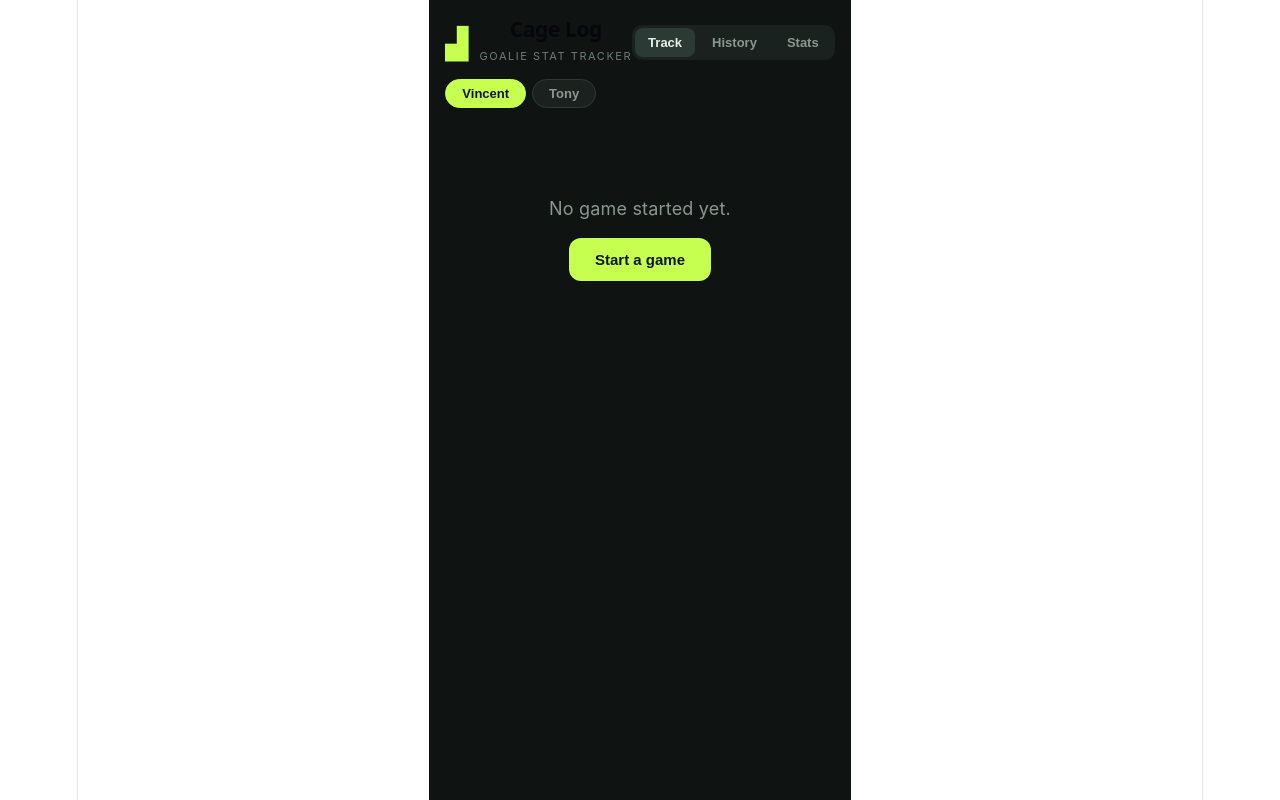
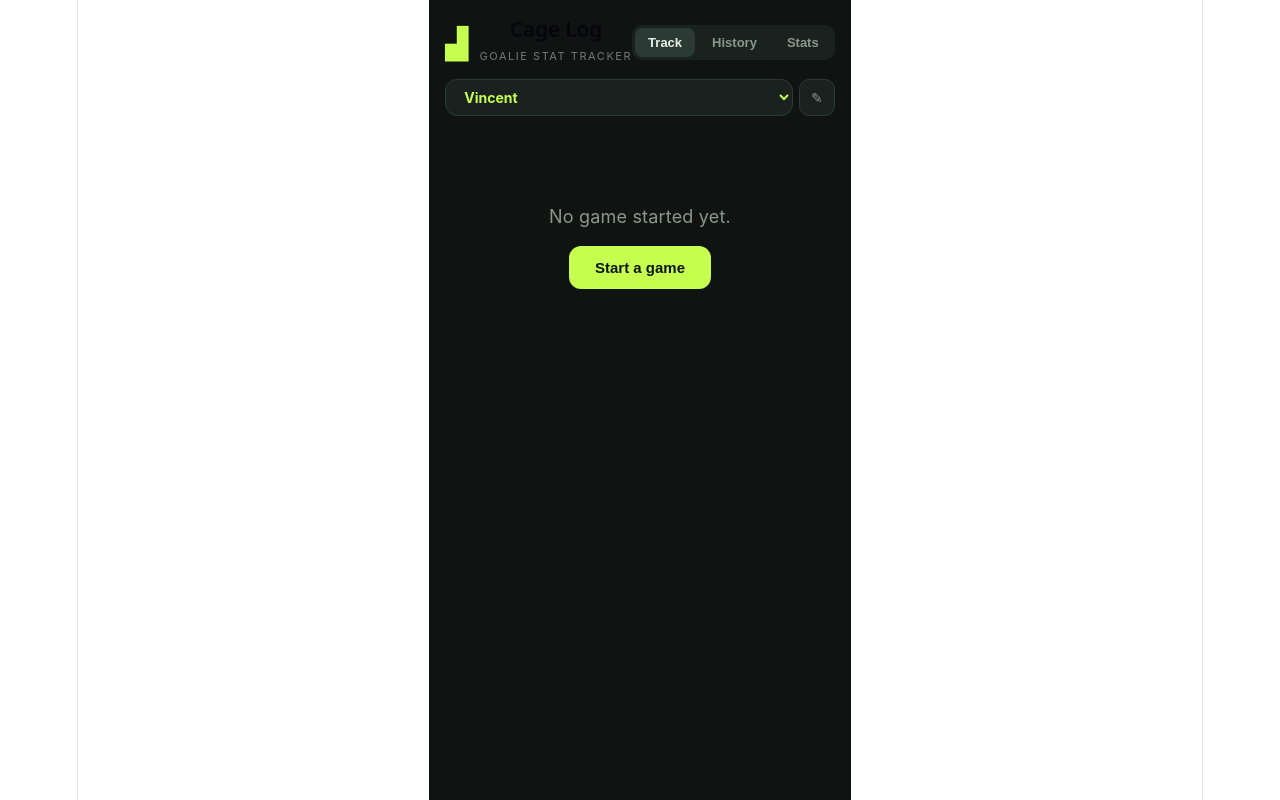
Before and after one commit to npomo/cage-log, a React (Vite) app: page / in a window 1280 px wide. Built offline with nearby package versions, Linux system fonts and the light colour scheme.

Commit message:
Replace player chip buttons with a dropdown selector
Adds inline add-player and rename-player flows to the dropdown, and
removes the now-redundant Players management section from History
since the dropdown already drives context for Track/History/Stats.

```diff
--- a/src/GoalieTracker.jsx
+++ b/src/GoalieTracker.jsx
@@ -127,6 +127,8 @@ export default function GoalieTracker() {
   const [activePlayerId, setActivePlayerId] = useState(null);
   const [editingPlayerId, setEditingPlayerId] = useState(null);
   const [playerNameDraft, setPlayerNameDraft] = useState("");
+  const [addingPlayer, setAddingPlayer] = useState(false);
+  const [newPlayerDraft, setNewPlayerDraft] = useState("");
 
   const didLoad = React.useRef(false);
   const lpTimer = React.useRef(null);
@@ -313,17 +315,20 @@ export default function GoalieTracker() {
     setEditDest(null);
   };
 
-  const addPlayer = () => {
-    const p = { id: `p_${Date.now()}`, name: `Player ${players.length + 1}` };
-    commitPlayers((prev) => [...prev, p]);
-    setEditingPlayerId(p.id);
-    setPlayerNameDraft(p.name);
-  };
-
   const savePlayerName = (id) => {
     const clean = playerNameDraft.trim();
     if (clean) commitPlayers((prev) => prev.map((p) => p.id === id ? { ...p, name: clean } : p));
     setEditingPlayerId(null);
+  };
+
+  const confirmAddPlayer = () => {
+    const clean = newPlayerDraft.trim();
+    setAddingPlayer(false);
+    setNewPlayerDraft("");
+    if (!clean) return;
+    const p = { id: `p_${Date.now()}`, name: clean };
+    commitPlayers((prev) => [...prev, p]);
+    switchPlayer(p.id);
   };
 
   const playerGames = games.filter((g) => g.playerId === activePlayerId);
@@ -364,15 +369,57 @@ export default function GoalieTracker() {
           </nav>
         </div>
         <div className="player-bar">
-          {players.map((p) => (
-            <button
-              key={p.id}
-              className={`player-chip${activePlayerId === p.id ? " on" : ""}`}
-              onClick={() => switchPlayer(p.id)}
-            >
-              {p.name}
-            </button>
-          ))}
+          {addingPlayer ? (
+            <input
+              className="name-input"
+              autoFocus
+              placeholder="Player name"
+              value={newPlayerDraft}
+              onChange={(e) => setNewPlayerDraft(e.target.value)}
+              onBlur={confirmAddPlayer}
+              onKeyDown={(e) => {
+                if (e.key === "Enter") confirmAddPlayer();
+                if (e.key === "Escape") { setAddingPlayer(false); setNewPlayerDraft(""); }
+              }}
+            />
+          ) : editingPlayerId === activePlayerId && activePlayerId ? (
+            <input
+              className="name-input"
+              autoFocus
+              value={playerNameDraft}
+              onChange={(e) => setPlayerNameDraft(e.target.value)}
+              onBlur={() => savePlayerName(activePlayerId)}
+              onKeyDown={(e) => {
+                if (e.key === "Enter") savePlayerName(activePlayerId);
+                if (e.key === "Escape") setEditingPlayerId(null);
+              }}
+            />
+          ) : (
+            <>
+              <select
+                className="player-select"
+                value={activePlayerId || ""}
+                onChange={(e) => {
+                  if (e.target.value === "__add__") setAddingPlayer(true);
+                  else switchPlayer(e.target.value);
+                }}
+              >
+                {players.map((p) => (
+                  <option key={p.id} value={p.id}>{p.name}</option>
+                ))}
+                <option value="__add__">+ Add Player…</option>
+              </select>
+              {activePlayerId && (
+                <button
+                  className="player-edit-btn"
+                  title="Rename player"
+                  onClick={() => { setPlayerNameDraft(players.find((p) => p.id === activePlayerId)?.name || ""); setEditingPlayerId(activePlayerId); }}
+                >
+                  ✎
+                </button>
+              )}
+            </>
+          )}
         </div>
       </header>
 
@@ -585,32 +632,6 @@ export default function GoalieTracker() {
               );
             })
           )}
-          <div className="players-section">
-            <div className="players-header">
-              <span className="players-title">Players</span>
-              <button className="ghost sm" onClick={addPlayer}>+ Add</button>
-            </div>
-            {players.map((p) => (
-              <div key={p.id} className="player-row">
-                {editingPlayerId === p.id ? (
-                  <input
-                    className="name-input"
-                    value={playerNameDraft}
-                    autoFocus
-                    onChange={(e) => setPlayerNameDraft(e.target.value)}
-                    onBlur={() => savePlayerName(p.id)}
-                    onKeyDown={(e) => { if (e.key === "Enter") savePlayerName(p.id); if (e.key === "Escape") setEditingPlayerId(null); }}
-                  />
-                ) : (
-                  <button className="gname-edit" onClick={() => { setPlayerNameDraft(p.name); setEditingPlayerId(p.id); }}>
-                    <span className="gname">{p.name}</span>
-                    <span className="pencil">✎</span>
-                  </button>
-                )}
-                <span className="player-gamecount">{games.filter((g) => g.playerId === p.id).length} game{games.filter((g) => g.playerId === p.id).length !== 1 ? "s" : ""}</span>
-              </div>
-            ))}
-          </div>
         </section>
       ) : view === "stats" ? (
         <StatsView games={playerGames} />
@@ -806,13 +827,9 @@ h1, h2 { margin: 0; }
 .top { display: flex; flex-direction: column; gap: 10px; margin-bottom: 18px; }
 .top-row { display: flex; align-items: center; justify-content: space-between; }
 .player-bar { display: flex; gap: 6px; }
-.player-chip { background: #1a2220; border: 1px solid #2c3a36; color: #8a978f; font-size: 13px; font-weight: 700; padding: 6px 16px; border-radius: 20px; cursor: pointer; }
-.player-chip.on { background: #c6ff4f; color: #0f1413; border-color: #c6ff4f; }
-.players-section { background: #161d1b; border: 1px solid #2c3a36; border-radius: 13px; padding: 13px 15px; margin-top: 4px; }
-.players-header { display: flex; align-items: center; justify-content: space-between; margin-bottom: 11px; }
-.players-title { font-size: 13px; font-weight: 700; }
-.player-row { display: flex; align-items: center; justify-content: space-between; padding: 8px 0; border-top: 1px solid #2c3a36; }
-.player-gamecount { font-size: 11px; color: #6f7c74; }
+.player-select { background: #1a2220; border: 1px solid #2c3a36; color: #c6ff4f; font-size: 14px; font-weight: 700; padding: 8px 14px; border-radius: 12px; cursor: pointer; outline: none; font-family: inherit; flex: 1; }
+.player-select:focus { border-color: #c6ff4f; }
+.player-edit-btn { background: #1a2220; border: 1px solid #2c3a36; color: #8a978f; font-size: 14px; padding: 8px 11px; border-radius: 10px; cursor: pointer; }
 .crest { display: flex; align-items: center; gap: 11px; }
 .crest-mark { font-size: 30px; color: #c6ff4f; line-height: 1; }
 .crest h1 { font-size: 21px; font-weight: 800; letter-spacing: -0.02em; }
```
